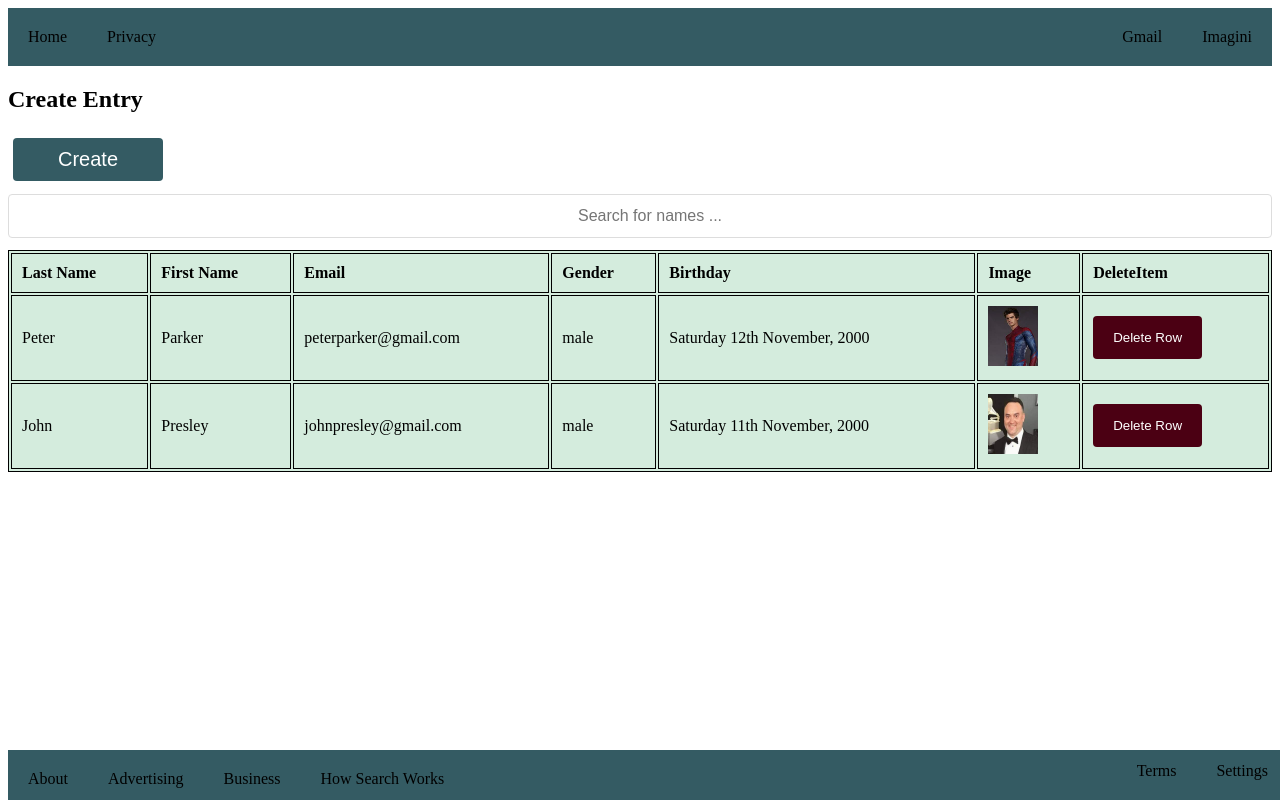
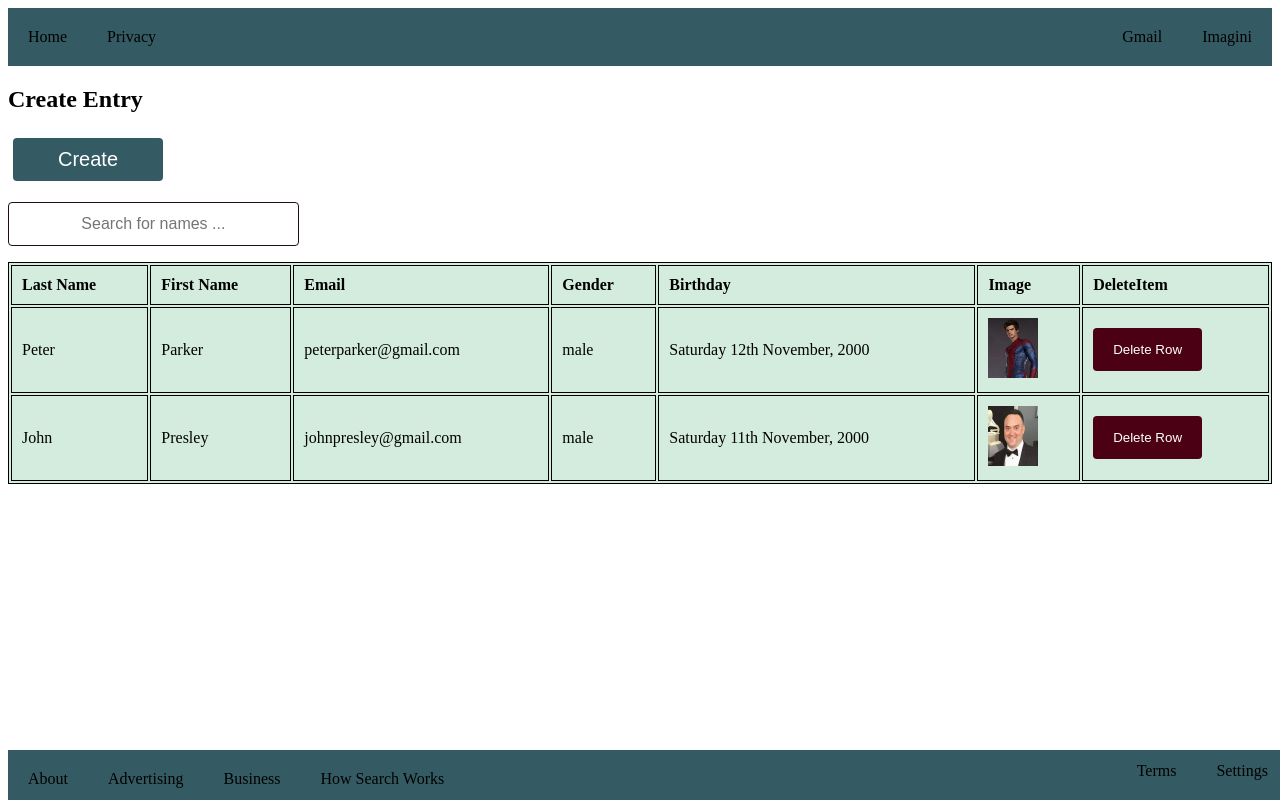
Before and after one commit to BriscanCatalinOnisim/AssignmentCMS, a plain HTML site: page ContentManagementSystem.html in a window 1280 px wide. Drawn offline with nearby package versions, Linux system fonts and the light colour scheme.

Commit message:
Search bar edited

```diff
--- a/ContentManagementSystem.css
+++ b/ContentManagementSystem.css
@@ -38,14 +38,21 @@ a {
     margin: 20px;
 }
 
+div.main {
+    min-height:400px;
+    margin-top:40px;
+    padding-bottom: 40px;
+    padding-left:15px;
+    padding-right: 15px;
+}
+
 #myInput {
-    background-position: 10px 10px;
-    background-repeat: no-repeat;
-    width: 100%;
+    margin-top: 1rem;
+    margin-bottom: 1rem;
+    width: 23%;
     font-size: 16px;
-    padding: 12px 20px 12px 40px;
-    border: 1px solid #ddd;
-    margin-bottom: 12px;
+    border: 1px solid rgb(31, 15, 15);
+
   }
 
 .tab:hover {
```
